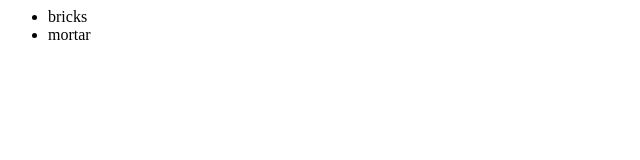
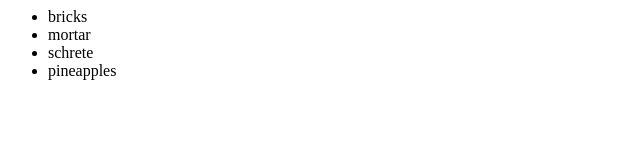
Before and after one commit to jasperSha/gitTutorial, a plain HTML site: page index.html in a window 1280 px wide. Shown: the whole page, without its empty margins (0-640 px from the left). Drawn offline with Linux system fonts and the light colour scheme.

Commit message:
Added to list to servant branch

```diff
--- a/index.html
+++ b/index.html
@@ -4,6 +4,8 @@
     <ul>
         <li> bricks</li>
         <li>mortar</li>
+        <li>schrete</li>
+        <li>pineapples</li>
     </ul>
 </div>
 </body>
```
